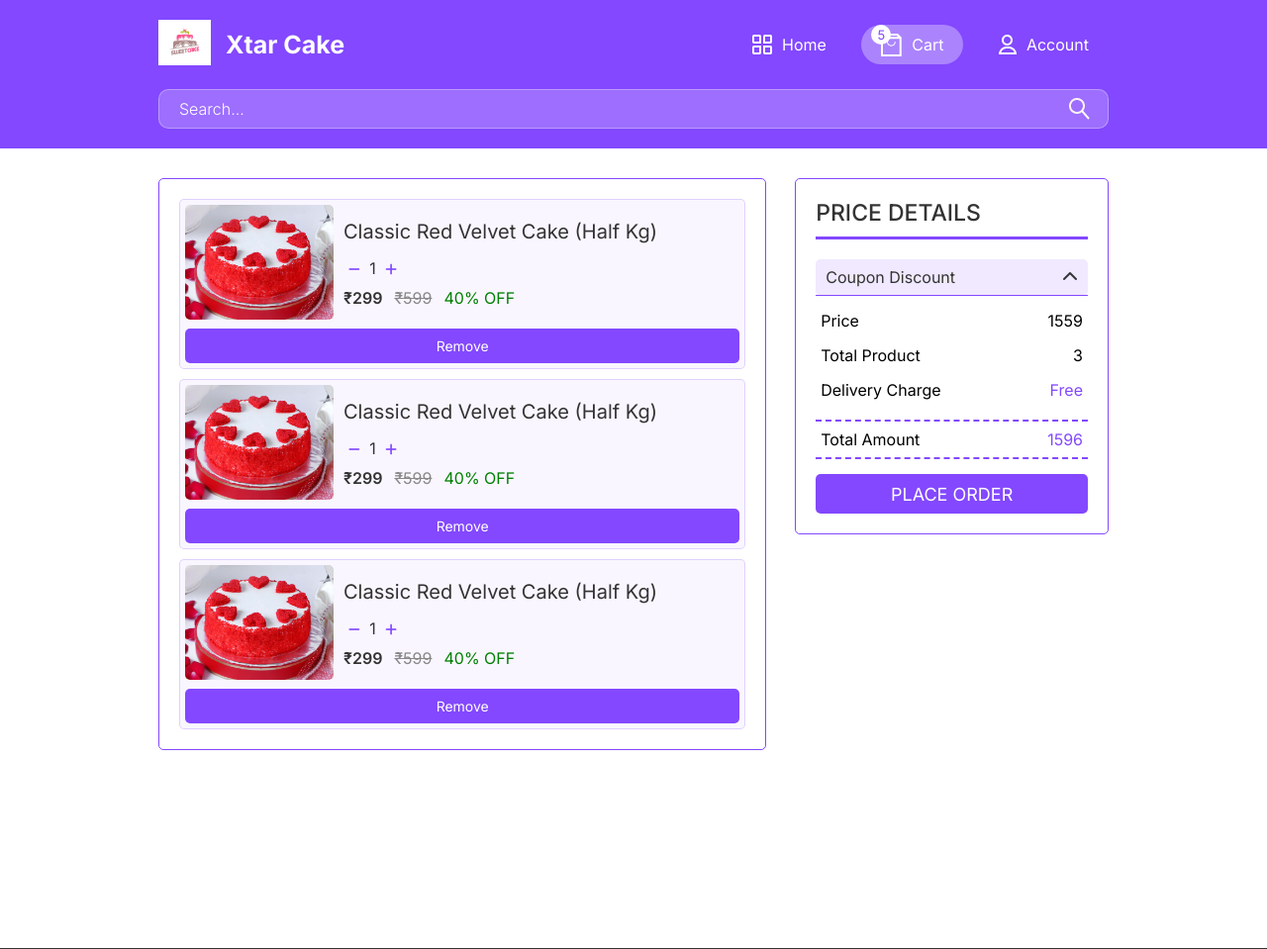
After one commit to xtar-dhananjay/xtarCake, a PHP site: page /cart.php in a window 1280 px wide. The commit adds this page. Shown: the top 959 px of the page at 99% size. Run offline with PHP 8.4, Linux system fonts and the light colour scheme.

Commit message:
this is the their commit and in this commit i made this cart page but this is not repsonisve right nwo

```diff
--- /dev/null
+++ b/Css/cart.css
@@ -0,0 +1,246 @@
+#cartPage{
+    width: 1000px;
+    max-width: 100%;
+    margin: 30px auto;
+    padding: 0 20px;
+    margin-bottom: 200px;
+}
+
+#cartPage{
+    display: flex;
+    justify-content: space-between;
+}
+
+#leftCart{
+    border: 1px solid #8348FF;
+    height: fit-content;
+    display: flex;
+    flex-direction: column;
+    width: 64%;
+    border-radius: 5px;
+    padding: 20px;
+}
+
+#leftCart .product{
+    padding: 5px;
+    margin-bottom: 10px;
+    background: #8248ff0c;
+    border-radius: 5px;
+    border: 1px solid #8248ff36;
+}
+
+#leftCart .product:last-child{
+    margin-bottom: 0;
+}
+
+#leftCart .product .removeBtn{
+    width: 100%;
+    height: 35px;
+    background: var(--main-color);
+    border: none;
+    color: var(--white-color);
+    margin-top: 5px;
+    border-radius: 5px;
+    cursor: pointer;
+    transition: all ease 0.2s;
+    font-size: 14px;
+}
+
+#leftCart .product .productDetails{
+    margin-left: 10px;
+}
+
+#leftCart .product .productDetails h3{
+    font-size: 20px;
+    font-weight: 400;
+    color: #333;
+}
+
+#leftCart .product .productQTY{
+    margin: 15px 0 10px;
+}
+
+#leftCart .product .productQTY button{
+    background: transparent;
+    border: none;
+    padding: 0 5px;
+    color: var(--main-color);
+    cursor: pointer;
+    user-select: none;
+}
+
+#leftCart .product .productQTY span{
+    color: #333;
+}
+
+#leftCart .product .priceDetails .finalPrice{
+    font-weight: 600;
+    color: #333;
+}
+
+#leftCart .product .priceDetails .oldPrice{
+    text-decoration: line-through;
+    color: #888;
+}
+
+#leftCart .product .priceDetails .totalDescount{
+    color: green;
+}
+
+#leftCart .product .priceDetails{
+    display: flex;
+    align-items: center;
+}
+
+#leftCart .product .priceDetails .totalDescount, #leftCart .product .priceDetails .oldPrice{
+    margin-left: 12px;
+}
+
+#leftCart .product .removeBtn:active{
+    transform: scale(0.98);
+}
+
+#leftCart .product .productTop{
+    display: flex;
+    justify-content: flex-start;
+    align-items: center;
+}
+
+#leftCart .product img{
+    width: 150px;
+    border-radius: 5px;
+}
+
+#rightCart{
+    border: 1px solid var(--main-color);
+    padding: 20px;
+    height: fit-content;
+    width: 33%;
+    border-radius: 5px;
+}
+
+#rightCart #priceTitle{
+    font-size: 23px;
+    font-weight: 500;
+    color: #333;
+}
+
+#rightCart hr{
+    height: 3px;
+    margin: 10px 0 20px;
+    background: var(--main-color);
+    border: none;
+}
+
+#totalpriceDetails{
+    margin-top: 15px;
+}
+
+#totalpriceDetails div{
+    display: flex;
+    justify-content: space-between;
+    margin-bottom: 15px;
+    padding: 0 5px;
+}
+
+#rightCart #deliveryCharge{
+    margin-bottom: 20px;
+}
+
+#rightCart #deliveryCharge p:last-child{
+    color: var(--main-color);
+}
+
+#totalpriceDetails #totalAmount p:last-child{
+    color: var(--main-color);
+}
+
+#totalpriceDetails #totalAmount{
+    border-top: 2px dashed var(--main-color);
+    border-bottom: 2px dashed var(--main-color);
+    padding: 8px 5px;
+}
+
+#rightCart #orderBtn{
+    width: 100%;
+    height: 40px;
+    border: none;
+    color: var(--white-color);
+    background: var(--main-color);
+    border-radius: 5px;
+    font-size: 18px;
+    transition: all ease 0.2s;
+    cursor: pointer;
+}
+
+#rightCart #orderBtn:active{
+    transform: scale(0.97);
+}
+
+#totalpriceDetails div p{
+    font-size: 16px;
+}
+
+#rightCart #couponBox{
+    user-select: none;
+    border-radius: 5px;
+    background: #8248ff1f;
+}
+
+#rightCart #couponBox #couponHeading{
+    display: flex;
+    align-items: center;
+    justify-content: space-between;
+    padding: 8px 10px;
+    color: #333;
+    border-top-right-radius: 5px;
+    border-top-left-radius: 5px;
+    border-bottom: 1px solid var(--main-color);
+}
+
+#rightCart #couponBox.disActive #couponcdoeBox{
+    display: none;
+}
+
+#couponcdoeBox{
+    padding: 8px;
+    border-bottom-left-radius: 5px;
+    border-bottom-right-radius: 5px;
+}
+
+#couponcdoeBox input{
+    width: 100%;
+    height: 35px;
+    padding-left: 15px;
+    border: 1px solid lightgray;
+    margin-bottom: 5px;
+    outline: none;
+    border-radius: 5px;
+    font-size: 14px;
+}
+
+#couponcdoeBox button{
+    width: 100%;
+    color: #fff;
+    background: var(--main-color);
+    border: none;
+    height: 35px;
+    border-radius: 5px;
+    font-size: 16px;
+    cursor: pointer;
+    transition: all ease 0.3s;
+}
+
+#couponcdoeBox button:active{
+    transform: scale(0.98);
+}
+
+#rightCart #couponBox #couponHeading h3{
+    font-weight: 400;
+    font-size: 16px;
+}
+
+#rightCart #couponBox #couponHeading i{
+    font-size: 16px;
+    cursor: pointer;
+}
--- a/Css/header.css
+++ b/Css/header.css
@@ -74,7 +74,7 @@ header nav .navBtn{
     transition: all ease-in 0.2s;
 }
 
-header nav .navBtn:first-child{
+header nav .navBtn.activeNav{
     background: #fafafa56;
 }
 
--- /dev/null
+++ b/Js/cart.js
@@ -0,0 +1,15 @@
+let navbarMenu = document.querySelectorAll('header nav a');
+navbarMenu[0].classList.remove('activeNav');
+navbarMenu[1].classList.add('activeNav');
+
+let couponCollapseBtn = document.querySelector('#couponHeading i');
+let couponBox = document.getElementById('couponBox');
+
+couponCollapseBtn.onclick = () => {
+    couponBox.classList.toggle('disActive');
+    if (couponBox.classList.contains('disActive')) {
+        couponCollapseBtn.classList.replace('fa-chevron-down', 'fa-chevron-up');
+    }else{
+        couponCollapseBtn.classList.replace('fa-chevron-up', 'fa-chevron-down');
+    }
+}
--- /dev/null
+++ b/cart.php
@@ -0,0 +1,114 @@
+<?php include 'header.php' ?>
+
+<link rel="stylesheet" href="Css/root.css">
+<link rel="stylesheet" href="Css/cart.css">
+
+<section id="cartPage">
+    <div id="leftCart">
+
+        <div class="product">
+            <div class="productTop">
+                <div class="productImg">
+                    <img src="Img/cake.png" alt="Product-img">
+                </div>
+                <div class="productDetails">
+                    <h3>Classic Red Velvet Cake (Half Kg)</h3>
+                    <div class="productQTY">
+                        <button><i class="fa-solid fa-minus"></i></button>
+                        <span>1</span>
+                        <button><i class="fa-solid fa-plus"></i></button>
+                    </div>
+                    <div class="priceDetails">
+                        <p class="finalPrice"><span>₹</span>299</p>
+                        <p class="oldPrice"><span>₹</span>599</p>
+                        <p class="totalDescount"><span>40</span>% OFF</p>
+                    </div>
+                </div>
+            </div>
+            <button class="removeBtn">Remove</button>
+        </div>
+        <div class="product">
+            <div class="productTop">
+                <div class="productImg">
+                    <img src="Img/cake.png" alt="Product-img">
+                </div>
+                <div class="productDetails">
+                    <h3>Classic Red Velvet Cake (Half Kg)</h3>
+                    <div class="productQTY">
+                        <button><i class="fa-solid fa-minus"></i></button>
+                        <span>1</span>
+                        <button><i class="fa-solid fa-plus"></i></button>
+                    </div>
+                    <div class="priceDetails">
+                        <p class="finalPrice"><span>₹</span>299</p>
+                        <p class="oldPrice"><span>₹</span>599</p>
+                        <p class="totalDescount"><span>40</span>% OFF</p>
+                    </div>
+                </div>
+            </div>
+            <button class="removeBtn">Remove</button>
+        </div>
+        <div class="product">
+            <div class="productTop">
+                <div class="productImg">
+                    <img src="Img/cake.png" alt="Product-img">
+                </div>
+                <div class="productDetails">
+                    <h3>Classic Red Velvet Cake (Half Kg)</h3>
+                    <div class="productQTY">
+                        <button><i class="fa-solid fa-minus"></i></button>
+                        <span>1</span>
+                        <button><i class="fa-solid fa-plus"></i></button>
+                    </div>
+                    <div class="priceDetails">
+                        <p class="finalPrice"><span>₹</span>299</p>
+                        <p class="oldPrice"><span>₹</span>599</p>
+                        <p class="totalDescount"><span>40</span>% OFF</p>
+                    </div>
+                </div>
+            </div>
+            <button class="removeBtn">Remove</button>
+        </div>
+
+
+    </div>
+
+
+    <div id="rightCart">
+        <h2 id="priceTitle">PRICE DETAILS</h2>
+        <hr>
+        <div id="couponBox" class="disActive">
+            <div id="couponHeading">
+                <h3>Coupon Discount</h3>
+                <i class="fa-solid fa-chevron-up"></i>
+            </div>
+            <div id="couponcdoeBox">
+                <input type="text" placeholder="Coupon Code">
+                <button>Apply Coupon</button>
+            </div>
+        </div>
+        <div id="totalpriceDetails">
+            <div id="finalPrice">
+                <p>Price</p>
+                <p>1559</p>
+            </div>
+            <div id="totalProduct">
+                <p>Total Product</p>
+                <p>3</p>
+            </div>
+            <div id="deliveryCharge">
+                <p>Delivery Charge</p>
+                <p>Free</p>
+            </div>
+            <div id="totalAmount">
+                <p>Total Amount</p>
+                <p>1596</p>
+            </div>
+        </div>
+        <button id="orderBtn">PLACE ORDER</button>
+    </div>
+</section>
+
+<?php include 'footer.php' ?>
+
+<script src="Js/cart.js"></script>
--- a/product.php
+++ b/product.php
@@ -310,6 +310,7 @@
             <i id="star4" class="fa-solid fa-star"></i>
             <i id="star5" class="fa-solid fa-star"></i>
         </div>
+        <p id="reviewError">please give the stars and type review</p>
         <textarea id="revewTextarea" placeholder="Write reviews"></textarea>
         <button id="reviewSubmitBtn">Submit</button>
     </div>
```
Also changed, not shown: Css/product.css (+17 -1 lines), Js/product.js (+25 -0 lines).
